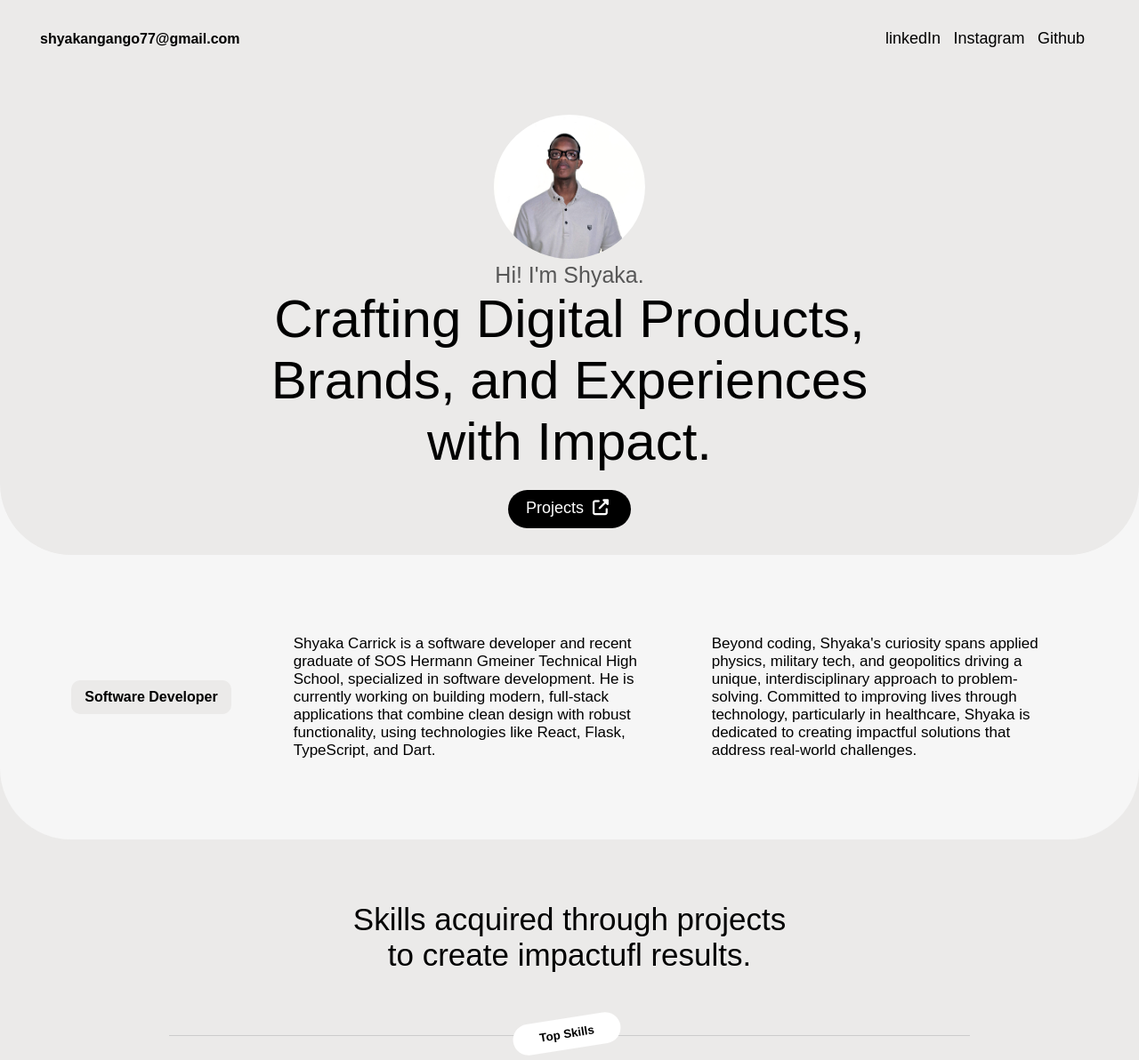
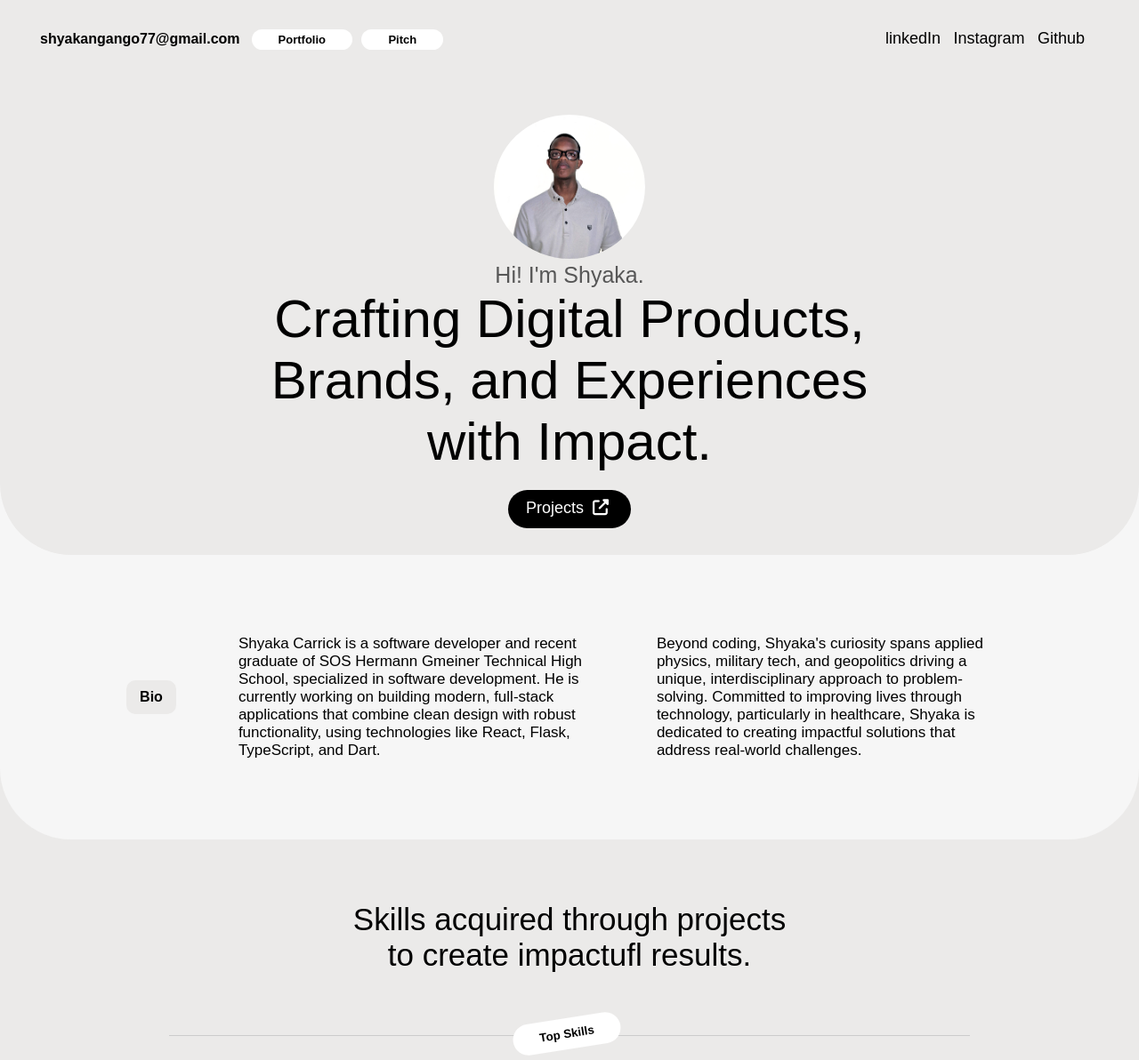
Before and after one commit to lar1ck/B-project, a plain HTML site: page index.html in a window 1280 px wide. Shown: the top 1192 px of the page at 89% size. Drawn offline with Linux system fonts and the light colour scheme.

Commit message:
Refactor navigation links and bio header
Updated navigation links and modified bio header.

Signed-off-by: Carrick <128856792+lar1ck@users.noreply.github.com>

```diff
--- a/index.html
+++ b/index.html
@@ -29,16 +29,15 @@
         <div class="oth">
           <div class="logo">shyakangango77@gmail.com</div>
           <div class="links">
-            <!-- I put back these links when I have put together a CV and maybe a Pitch -->
-
-            <!-- <a
+            <a
               href="https://drive.google.com/file/d/1vB7emX48GSF3UxPvZy-mH4SqSa8kuMWT/view?usp=sharing"
               target="_blank"
               ><b>Portfolio</b></a>
             <a
+              href="https://drive.google.com/file/d/1R3wcAkFTo3ppsHB9ShpQxv6emlDwAijL/view?usp=sharing"
               target="_blank"
               ><b>Pitch</b></a
-            > -->
+            >
           </div>
         </div>
         <nav class="nav-bar">
@@ -81,7 +80,8 @@
           <div class="items" id="item3"></div>
           <div class="items" id="item5"></div>
           <div class="items" id="item6"></div> -->
-          <p class="bio-header">Software Developer</p>
+          <!-- <p class="bio-header">Software Developer</p> -->
+          <p class="bio-header">Bio</p>
           <p class="bio-content">
             Shyaka Carrick is a software developer and recent graduate of SOS
             Hermann Gmeiner Technical High School, specialized in software
```
